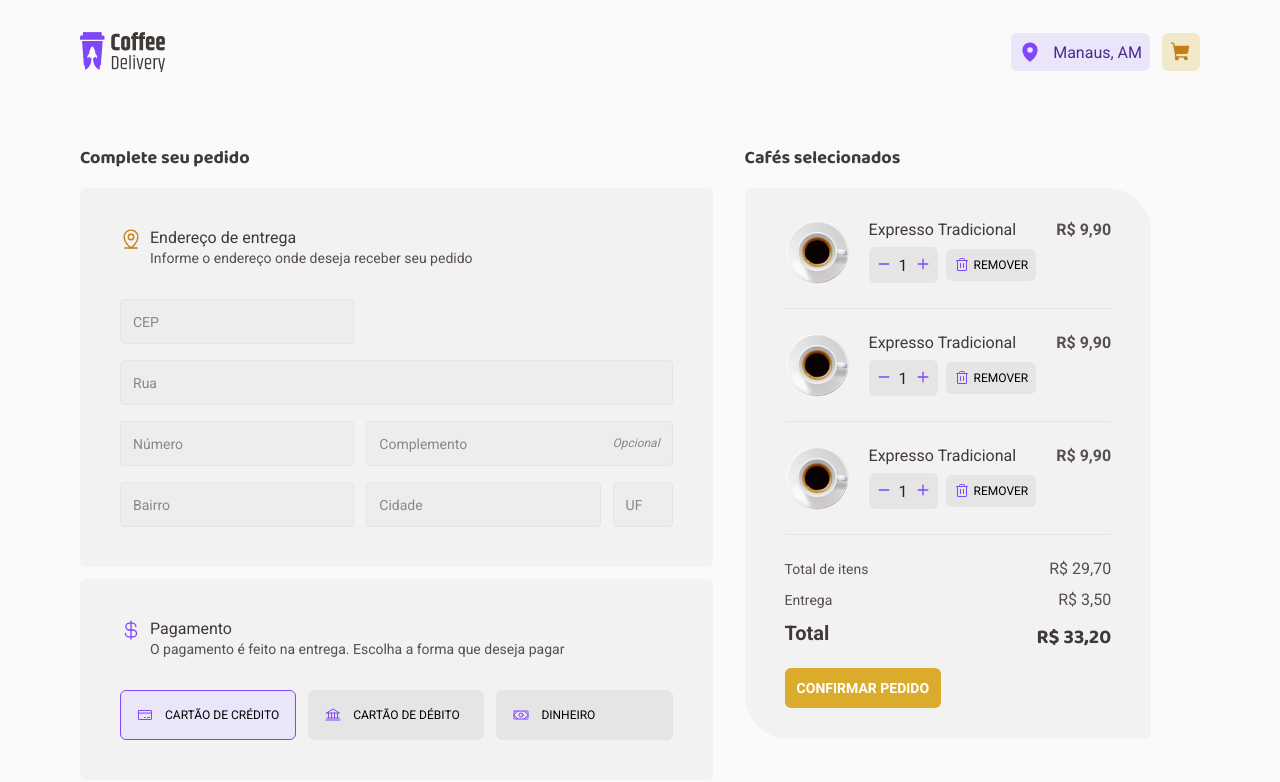
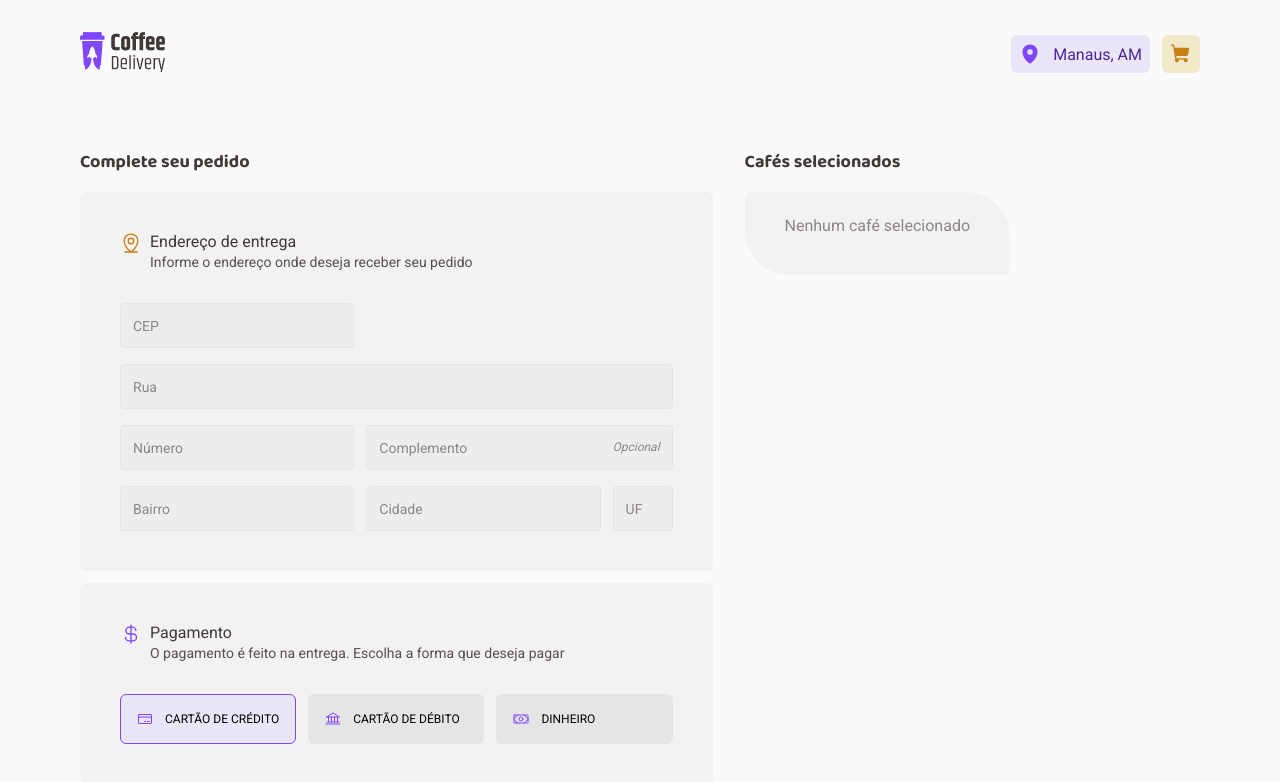
Before and after one commit to mpvinnie/coffee-delivery, a React (Vite) app in the folder web/: page /checkout in a window 1280 px wide. Shown: the top 782 px of the page. Built offline with nearby package versions, Linux system fonts and the light colour scheme.

Commit message:
create summary order and cart actions

```diff
--- a/web/src/components/Header/index.tsx
+++ b/web/src/components/Header/index.tsx
@@ -1,6 +1,7 @@
 import { MapPin, ShoppingCart } from 'phosphor-react'
 import { CartLink, HeaderContainer, LocationContainer } from './styles'
 
+import { NavLink } from 'react-router-dom'
 import coffeeDeliveryLogo from '../../assets/coffee-delivery-logo.png'
 import { useCart } from '../../hooks/CartContext'
 
@@ -9,7 +10,9 @@ export function Header() {
 
   return (
     <HeaderContainer>
-      <img src={coffeeDeliveryLogo} />
+      <NavLink to="/">
+        <img src={coffeeDeliveryLogo} />
+      </NavLink>
       <div>
         <LocationContainer>
           <MapPin size={22} weight="fill" />
--- a/web/src/hooks/CartContext.tsx
+++ b/web/src/hooks/CartContext.tsx
@@ -1,5 +1,8 @@
 import { createContext, ReactNode, useContext, useEffect, useReducer } from 'react'
-import { addCoffeeToCartAction, removeCoffeeFromCartAction } from '../reducers/cart/actions'
+import {
+  addCoffeeToCartAction, decreaseAmountAddedCoffeeAction,
+  increaseAmountAddedCoffeeAction, removeCoffeeFromCartAction
+} from '../reducers/cart/actions'
 import { AddedCoffee, cartReducer } from '../reducers/cart/reducer'
 import { Coffee } from '../server/coffees'
 
@@ -44,8 +47,6 @@ export function CartContextProvider({ children }: CartContextProviderProps) {
     localStorage.setItem('@coffee-delivery:cart-state-1.0.0', stateJSON)
   }, [cartState])
 
-  console.log(cartState)
-
   const { addedCoffees, totalCoffeesAddedToCart, totalPrice } = cartState
 
   function addCoffeeToCart(coffee: Coffee, amount: number) {
@@ -57,11 +58,11 @@ export function CartContextProvider({ children }: CartContextProviderProps) {
   }
 
   function increaseCoffeeAmount(coffeeId: string) {
-    dispatch(increaseCoffeeAmount(coffeeId))
+    dispatch(increaseAmountAddedCoffeeAction(coffeeId))
   }
 
   function decreaseCoffeeAmount(coffeeId: string) {
-    dispatch(decreaseCoffeeAmount(coffeeId))
+    dispatch(decreaseAmountAddedCoffeeAction(coffeeId))
   }
 
   return (
--- a/web/src/pages/Checkout/components/CoffeeCartCard/index.tsx
+++ b/web/src/pages/Checkout/components/CoffeeCartCard/index.tsx
@@ -7,31 +7,58 @@ import {
   RemoveCoffeeButton
 } from './styles'
 
-import expressoTradicional from '../../../../assets/coffees/expresso-tradicional.png'
+import { useCart } from '../../../../hooks/CartContext'
+import { AddedCoffee } from '../../../../reducers/cart/reducer'
 
-export function CoffeeCartCard() {
+interface CoffeeCartCardProps {
+  addedCoffee: AddedCoffee
+}
+
+export function CoffeeCartCard({ addedCoffee }: CoffeeCartCardProps) {
+  const { coffee, amount } = addedCoffee
+
+  const totalPrice = coffee.price * amount
+
+  const { decreaseCoffeeAmount, increaseCoffeeAmount, removeCoffeeFromCart } = useCart()
+
+  const totalPriceInReal = totalPrice.toLocaleString('pt-BR', {
+    minimumFractionDigits: 2
+  })
+
+  function handeDecreaseCoffeeAmount() {
+    decreaseCoffeeAmount(coffee.id)
+  }
+
+  function handeIncreaseCoffeeAmount() {
+    increaseCoffeeAmount(coffee.id)
+  }
+
+  function handleRemoveCoffeeFromCart() {
+    removeCoffeeFromCart(coffee.id)
+  }
+
   return (
     <CoffeeCartCardContainer>
-      <img src={expressoTradicional} />
+      <img src={coffee.image_url} />
       <DetailsContainer>
-        <span>Expresso Tradicional</span>
+        <span>{coffee.name}</span>
         <div>
           <CoffeeAmountContainer>
-            <button /* onClick={decreaseCoffeeAmount} */>
+            <button onClick={handeDecreaseCoffeeAmount}>
               <Minus size={14} weight="bold" />
             </button>
-              1
-            <button /* onClick={increaseCoffeeAmount} */>
+            {amount}
+            <button onClick={handeIncreaseCoffeeAmount}>
               <Plus size={14} weight="bold" />
             </button>
           </CoffeeAmountContainer>
-          <RemoveCoffeeButton>
+          <RemoveCoffeeButton onClick={handleRemoveCoffeeFromCart}>
             <Trash size={16} />
             REMOVER
           </RemoveCoffeeButton>
         </div>
       </DetailsContainer>
-      <span>R$ 9,90</span>
+      <span>R$ {totalPriceInReal}</span>
     </CoffeeCartCardContainer>
   )
 }
--- a/web/src/pages/Checkout/index.tsx
+++ b/web/src/pages/Checkout/index.tsx
@@ -6,6 +6,7 @@ import {
   Money
 } from 'phosphor-react'
 import { useState } from 'react'
+import { useCart } from '../../hooks/CartContext'
 import { CoffeeCartCard } from './components/CoffeeCartCard'
 import { Input } from './components/Input'
 import {
@@ -26,6 +27,22 @@ type PaymentMethods = 'CREDIT_CARD' | 'DEBIT_CARD' | 'MONEY'
 
 export function Checkout() {
   const [paymentMethod, setPaymentMethod] = useState<PaymentMethods>('CREDIT_CARD')
+
+  const { addedCoffees, totalPrice } = useCart()
+
+  const totalPriceItemsInReal = totalPrice.toLocaleString('pt-BR', {
+    minimumFractionDigits: 2
+  })
+
+  const deliveryPrice = 3.50
+
+  const deliveryPriceInReal = deliveryPrice.toLocaleString('pt-BR', {
+    minimumFractionDigits: 2
+  })
+
+  const totalOrderInReal = (totalPrice + deliveryPrice).toLocaleString('pt-BR', {
+    minimumFractionDigits: 2
+  })
 
   return (
     <CheckoutContainer>
@@ -94,28 +111,35 @@ export function Checkout() {
       <SelectedCoffeeList>
         <strong>Cafés selecionados</strong>
         <CartContainer>
-          <CoffeeCartCard />
-          <CoffeeCartCard />
-          <CoffeeCartCard />
+          {addedCoffees.length > 0 ?
+            (
+              <>
+                {addedCoffees.map(addedCoffee =>
+                  <CoffeeCartCard key={addedCoffee.coffee.id} addedCoffee={addedCoffee} />
+                )}
 
                 <Resume>
                   <p>
                     <label>Total de itens</label>
-              <span>R$ 29,70</span>
+                    <span>R$ {totalPriceItemsInReal}</span>
                   </p>
                   <p>
                     <label>Entrega</label>
-              <span>R$ 3,50</span>
+                    <span>R$ {deliveryPriceInReal}</span>
                   </p>
                   <p>
                     <label>Total</label>
-              <strong>R$ 33,20</strong>
+                    <strong>R$ {totalOrderInReal}</strong>
                   </p>
                 </Resume>
 
                 <ConfirmOrderButton to="/success">
                 CONFIRMAR PEDIDO
                 </ConfirmOrderButton>
+              </>
+            )
+            : <span>Nenhum café selecionado</span>
+          }
         </CartContainer>
       </SelectedCoffeeList>
     </CheckoutContainer>
--- a/web/src/pages/Checkout/styles.ts
+++ b/web/src/pages/Checkout/styles.ts
@@ -164,6 +164,12 @@ export const CartContainer = styled.div`
   padding: 0.5rem 2.5rem 2.5rem;
   background: ${props => props.theme['--base-card']};
   border-radius: 6px 44px 6px 44px;
+
+  & > span {
+    display: block;
+    margin-top: 1rem;
+    color: ${props => props.theme['--base-label']};
+  }
 `
 
 export const Resume = styled.div`
--- a/web/src/reducers/cart/actions.ts
+++ b/web/src/reducers/cart/actions.ts
@@ -37,7 +37,7 @@ export function increaseAmountAddedCoffeeAction(coffeeId: string) {
 
 export function decreaseAmountAddedCoffeeAction(coffeeId: string) {
   return {
-    type: CartActionTypes.INCREASE_AMOUNT_ADDED_COFFEE,
+    type: CartActionTypes.DECREASE_AMOUNT_ADDED_COFFEE,
     payload: {
       coffeeId
     }
--- a/web/src/reducers/cart/reducer.ts
+++ b/web/src/reducers/cart/reducer.ts
@@ -40,14 +40,14 @@ export function cartReducer(state: CartState, action: any) {
     })
   case CartActionTypes.REMOVE_COFFEE_FROM_CART:
     return produce(state, draft => {
-      draft.addedCoffees = state.addedCoffees.filter(addedCoffee => addedCoffee.coffee.id !== action.coffeeId)
+      draft.addedCoffees = state.addedCoffees.filter(addedCoffee => addedCoffee.coffee.id !== action.payload.coffeeId)
 
       draft.totalCoffeesAddedToCart = calcTotalCoffeesAddedToCart(draft.addedCoffees)
 
       draft.totalPrice = calcTotalPriceOfCoffeesAddedToCart(draft.addedCoffees)
     })
   case CartActionTypes.INCREASE_AMOUNT_ADDED_COFFEE: {
-    const addedCoffeeIndex = state.addedCoffees.findIndex(addedCoffee => addedCoffee.coffee.id === action.coffeeId)
+    const addedCoffeeIndex = state.addedCoffees.findIndex(addedCoffee => addedCoffee.coffee.id === action.payload.coffeeId)
 
     if (addedCoffeeIndex < 0) {
       return state
@@ -65,7 +65,7 @@ export function cartReducer(state: CartState, action: any) {
     })
   }
   case CartActionTypes.DECREASE_AMOUNT_ADDED_COFFEE: {
-    const addedCoffeeIndex = state.addedCoffees.findIndex(addedCoffee => addedCoffee.coffee.id === action.coffeeId)
+    const addedCoffeeIndex = state.addedCoffees.findIndex(addedCoffee => addedCoffee.coffee.id === action.payload.coffeeId)
 
     if (addedCoffeeIndex < 0) {
       return state
@@ -73,7 +73,7 @@ export function cartReducer(state: CartState, action: any) {
 
     return produce(state, draft => {
       if (draft.addedCoffees[addedCoffeeIndex].amount === 1) {
-        draft.addedCoffees = draft.addedCoffees.filter(addedCoffee => addedCoffee.coffee.id !== action.coffeeId)
+        draft.addedCoffees = draft.addedCoffees.filter(addedCoffee => addedCoffee.coffee.id !== action.payload.coffeeId)
       } else {
         draft.addedCoffees[addedCoffeeIndex] = {
           ...draft.addedCoffees[addedCoffeeIndex],
```
Lines whose indentation alone changed are shown as unchanged.
